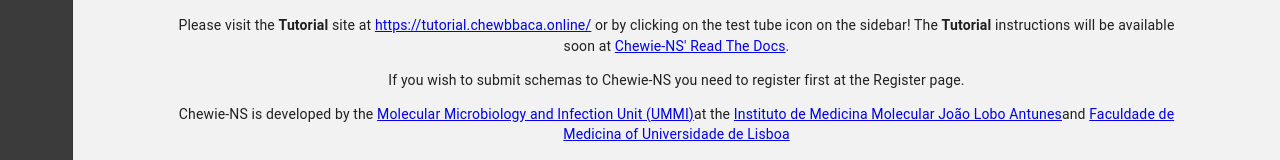
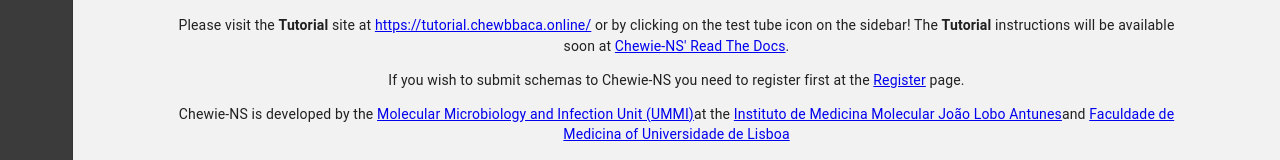
Before and after one commit to B-UMMI/Chewie-NS, a React (Create React App) app in the folder frontend_react/chewie_ns/: page / in a window 1280 px wide. Shown: the part 529-689 px from the top of the page. Built offline with nearby package versions, Linux system fonts and the light colour scheme.

Commit message:
Added a link to the Register page.

```diff
--- a/frontend_react/chewie_ns/src/containers/Chewie/Chewie.js
+++ b/frontend_react/chewie_ns/src/containers/Chewie/Chewie.js
@@ -94,7 +94,7 @@ class Chewie extends Component {
             </p>
             <p>
               If you wish to submit schemas to Chewie-NS you need to register
-              first at the Register page.
+              first at the <Link to={"/register"}>Register</Link> page.
             </p>
             <p>
               Chewie-NS is developed by the{" "}
```
